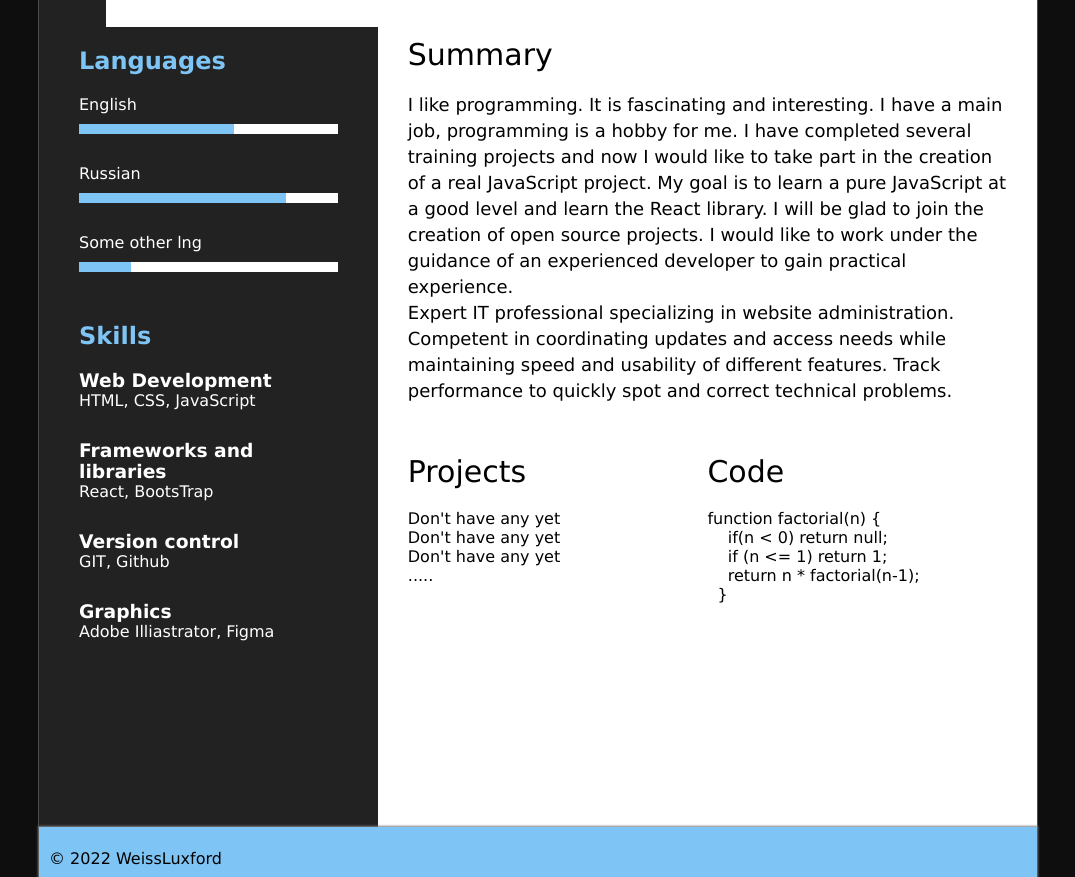
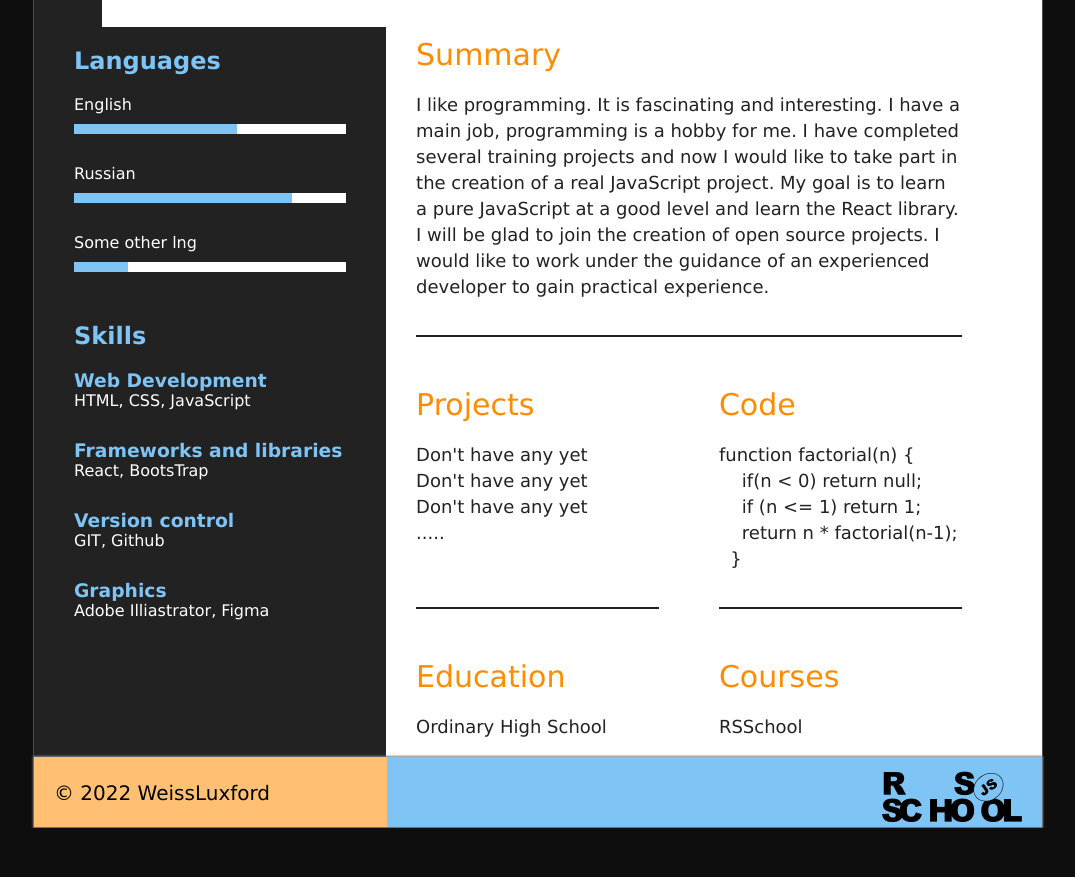
Before and after one commit to WeissLuxford/rsschool-cv, a plain HTML site: page index.html in a window 1280 px wide. Shown: the part 431-1308 px from the top of the page, without its empty margins (102-1177 px from the left). After the commit the page ends 1259 px from the top, so only its background shows below. Drawn offline with Linux system fonts and the light colour scheme.

Commit message:
feat: change colors

```diff
--- a/index.html
+++ b/index.html
@@ -63,46 +63,51 @@
             </div>
         </div>
     <div class="main__info">
-        <section class="section__experience">
-        <h2 class="section__experience-title">Summary</h2>
-        <p class="section__experience-text">I like programming. It is fascinating and interesting. I have a main job, programming is a hobby for me. I have completed several training projects and now I would like to take part in the creation of a real JavaScript project. My goal is to learn a pure JavaScript at a good level and learn the React library. I will be glad to join the creation of open source projects. I would like to work under the guidance of an experienced developer to gain practical experience.</p>
-        <p class="section__experience-text">Expert IT professional specializing in website administration. Competent in coordinating updates and access needs while maintaining speed and usability of different features. Track performance to quickly spot and correct technical problems.</p>
+        <section class="section__experience line">
+        <h2 class="section__title">Summary</h2>
+        <p class="section__text">I like programming. It is fascinating and interesting. I have a main job, programming is a hobby for me. I have completed several training projects and now I would like to take part in the creation of a real JavaScript project. My goal is to learn a pure JavaScript at a good level and learn the React library. I will be glad to join the creation of open source projects. I would like to work under the guidance of an experienced developer to gain practical experience.</p>
 </section>
-        <div class="main__info-bottom">
-            <section class="section__projects">
-                <h2 class="section__experience-title">Projects</h2>
+        <div class="main__info-two-column">
+            <section class="section__projects line">
+                <h2 class="section__title">Projects</h2>
                 <ul class="projects__list">
-                    <li class="projects__item">Don't have any yet</li>
-                    <li class="projects__item">Don't have any yet</li>
-                    <li class="projects__item">Don't have any yet</li>
-                    <li class="projects__item">.....</li>
+                    <li class="projects__item section__text">Don't have any yet</li>
+                    <li class="projects__item section__text">Don't have any yet</li>
+                    <li class="projects__item section__text">Don't have any yet</li>
+                    <li class="projects__item section__text">.....</li>
                 </ul>
             </section>
-            <section class="section__code">
-                <h2 class="section__experience-title">Code</h2>
-                <pre class="section__code-text">
+            <section class="section__code line">
+                <h2 class="section__title">Code</h2>
+                <pre class="section__text">
 <code>function factorial(n) {
     if(n &lt; 0) return null;
     if (n &lt;= 1) return 1;
     return n * factorial(n-1);
-  }</code>
-                </pre>
+  }</code></pre>
             </section>
         </div>
-
+        <div class="main__info-two-column">
+            <section class="section__education">
+                <h2 class="section__title">Education</h2>
+                <p class="section__text">Ordinary High School</p>
+            </section>
+            <section class="section__courses">
+                <h2 class="section__title">Courses</h2>
+                <p class="section__text">RSSchool</p>
+            </section>
+        </div>
     </div>
-
 </main>
-</div>
-<footer class="footer">
-    <div class="footer__box">
-        <span>© 2022</span>
-        <a href="https://discord.gg/nbEqQnVtMt" class="menu__link">WeissLuxford</a>
     </div>
-    <a href="#" class="footer__icon">
-
-    </a>
-</footer>
+        <footer class="footer">
+            <div class="footer__box">
+                <a href="https://github.com/WeissLuxford" class="footer__link">© 2022 WeissLuxford</a>
+            </div>
+            <a href="https://rs.school/js/" target="_blank" class="footer__icon">
+                <img src="assets/img/rs_school_edit.png" alt="logo" class="footer__logo">
+            </a>
+        </footer>
     </div>
 </body>
 </html>
--- a/style/style.css
+++ b/style/style.css
@@ -1,7 +1,9 @@
 /* root start */
 
 :root{
-   --blue: rgb(126, 196, 245);
+   --blue: #7ec4f5;
+   --orange: #FFC073;
+   --light-orange: #FF8C00;
 }
 
 
@@ -10,7 +12,7 @@
     padding: 0;
     box-sizing: border-box;
     font-family: Verdana, Geneva, Tahoma, sans-serif;
-    transition: 300ms;
+    transition: 100ms;
 }
 
 body{
@@ -26,14 +28,13 @@ li{
 }
 
 .page{
-    background: white;
-    max-width: 1000px;
+    z-index: -10;
+    max-width: 1010px;
     width: 100%;
     height: 100%;
     margin: 0 auto;
-    z-index: -123123;
+    background: white;
     border: 1px solid rgb(76, 76, 76);
-    overflow: visible;
 }
 
 .container{
@@ -50,41 +51,48 @@ li{
 
 .header__nav{
     position: relative;
-    background: var(--blue);
+    z-index: 10;
     padding: 30px;
-    width: 90%;
+    width: 89%;
     margin-top: 70px;
     margin-left: 8.5%;
+    background: var(--blue);
     box-shadow: 0 0 0 30px white;
-    z-index: 10;
+}
+
+.header__nav::before{
+    content: "";
+    display: block;
+    width: 40%;
+    height: 100%;
+    background: rebeccapurple;
 }
 
 .header__nav:hover{
-    box-shadow: none;
+    box-shadow: 0 0 5px 2px #222;
     transform: scale(1.1);
-    box-shadow: 0 0 5px 2px #222;
 }
 
 .title{
+    margin-bottom: 5px;
     font-size: 40px;
     line-height: 40px;
-    margin-bottom: 5px;
     font-weight: 200;
 }
 
 .text{
+    margin-bottom: 20px;
     font-size: 25px;
     line-height: 40px;
-    margin-bottom: 20px;
     font-weight: 200;
 }
 
 .menu__link{
     display: inline-block;
+    margin: 2px 0;
+    font-size: 16px;
+    line-height: 20px;
     color: black;
-    line-height: 20px;
-    font-size: 16px;
-    margin: 2px 0;
     transition: 300ms;
 }
 
@@ -93,15 +101,15 @@ li{
 }
 
 .header__icon{
+    margin-right: 10px;
+    font-size: 22px;
     color: black;
-    font-size: 22px;
-    margin-right: 10px;
 }
 
 .github{
-    margin-top: 20px;
     display: flex;
     align-items: center;
+    margin-top: 20px;
 }
 
 .github a{
@@ -110,8 +118,8 @@ li{
 }
 
 .github_icon{
+    margin-right: 10px;
     font-size: 60px;
-    margin-right: 10px;
 }
 
 /* header end */
@@ -121,20 +129,22 @@ li{
 
 .aside{
     position: relative;
-    background: #222;
     height: 100vh;
-    width: 35%;
+    width: 36%;
     margin-left: -15px !important;
     margin-top: 30px;
+    background: #222;
 }
 
 .aside::before{
+    content: "";
     position: absolute;
-    content: "";
+    left: 0;
+    top: 0;
     display: block;
-    background: #222;
     height: 100%;
     width: 100%;
+    background: #222;
     transform: translateY(-100%);
 }
 
@@ -158,9 +168,9 @@ li{
 }
 
 .aside__bar{
-    margin-top: 10px;
     width: 100%;
     height: 10px;
+    margin-top: 10px;
     background: white;
 }
 
@@ -191,6 +201,10 @@ li{
     background: var(--blue);
 }
 
+.menu__title{
+    color: var(--blue);
+}
+
 
 /* aside end */
 
@@ -209,21 +223,29 @@ li{
     width: 65%;
     padding-left: 30px;
     margin-top: 40px;
+    color: #222;
 }
 
 
-.section__experience-title{
+.section__title{
+    margin-bottom: 20px;
     font-size: 30px;
     font-weight: 100;
-    margin-bottom: 20px;
+    color: var(--light-orange);
 }
 
-.section__experience-text{
+.section__text{
     font-size: 18px;
     line-height: 26px;
 }
 
-.main__info-bottom{
+.line{
+    width: calc(100% - 60px);
+    padding-bottom: 35px;
+    border-bottom: 2px solid #222;
+}
+
+.main__info-two-column{
   display: grid;
   grid-template-columns: 1fr 1fr;
 }
@@ -235,17 +257,50 @@ li{
 
 .footer{
     position: relative;
-
 }
 
 .footer__box{
     position: absolute;
-    width: 100%;
+    left: 0;
+    bottom: 0;
     padding: 20px 10px;
     width: 100%;
-    height: 50px;
+    height: 70px;
     background: var(--blue);
     box-shadow: 0 0 2px 1px gray;
+}
+
+.footer__box::after{
+    content: "";
+    position: absolute;
+    top: 0;
+    left: 0;
+    display: block;
+    width: 35%;
+    height: 70px;
+    background: var(--orange);
+}
+
+.footer__link{
+    position: absolute;
+    z-index: 2;
+    bottom: 10px;
+    left: 20px;
+    padding-bottom: 10px;
+    border-bottom: 2px solid transparent;
+    font-size: 20px;
+    color: black;
+}
+
+.footer__link:hover{
+    border-bottom: 2px solid black;
+}
+
+.footer__logo{
+    position: absolute;
+    width: 140px;
+    top: -57px;
+    right: 20px;
 }
 
 
```
Also changed, not shown: assets/img/Face.png (renamed from assets/img/Screenshot 2022-06-09 at 14-34-05 Justin (@just_ice_out) • Фото и видео в Instagram.png), assets/img/rs_school_edit.png (added).
